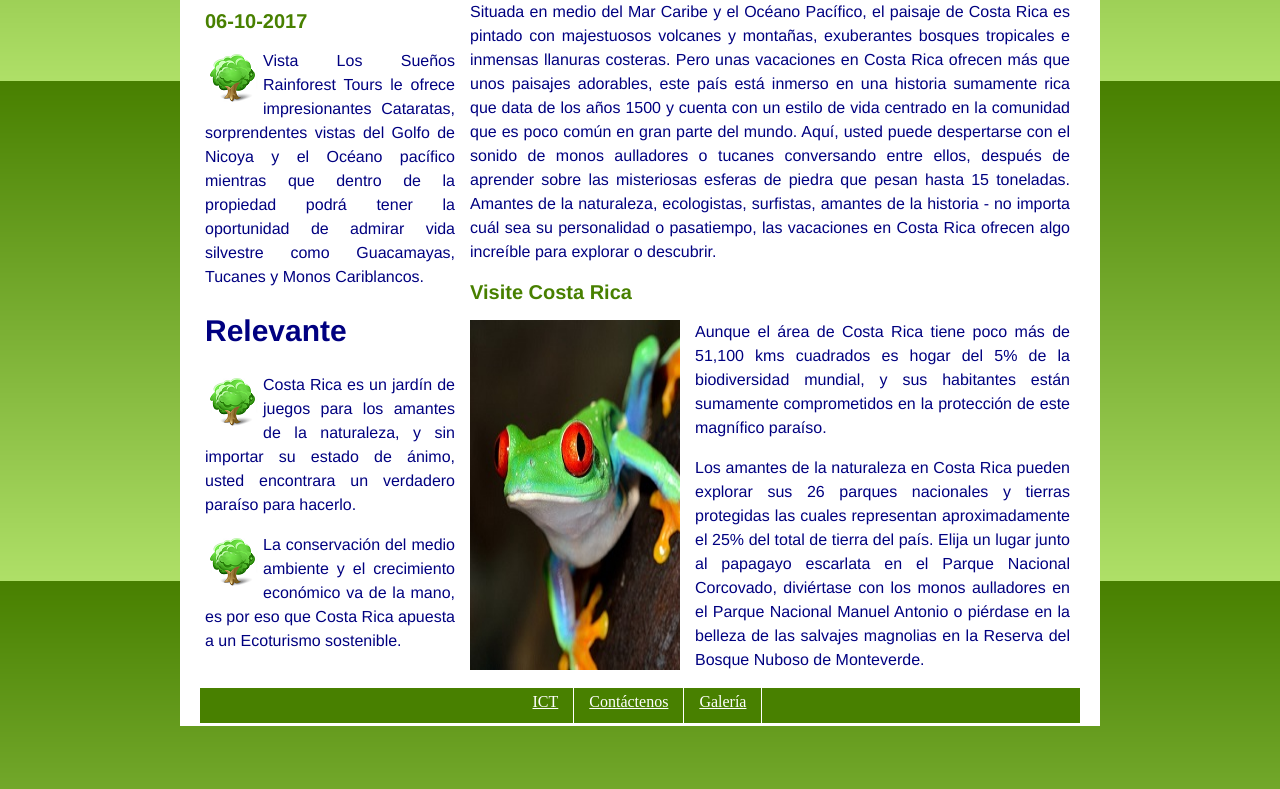
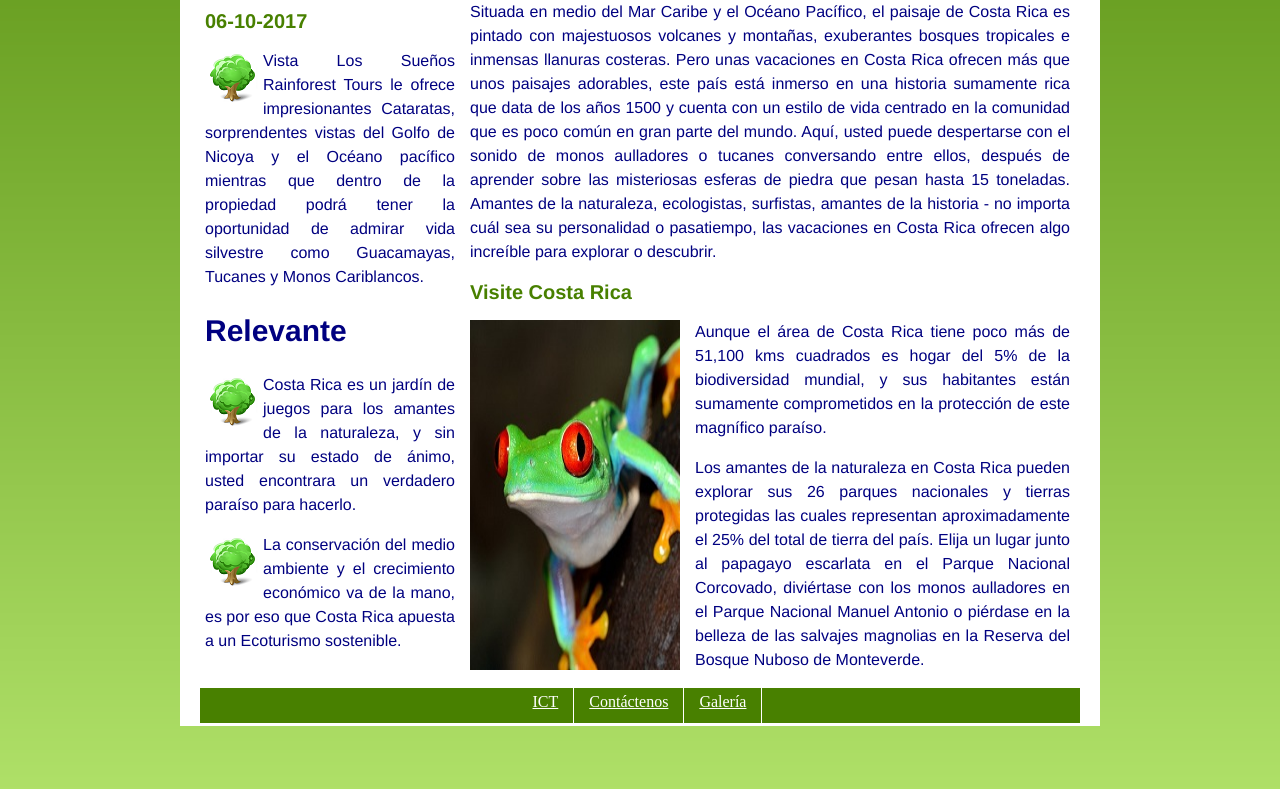
Before and after one commit to FershVilla/GreenCR, a plain HTML site: page index.html in a window 1280 px wide. Shown: the part 419-1208 px from the top of the page. Drawn offline with Linux system fonts and the light colour scheme.

Commit message:
detalles

```diff
--- a/style.css
+++ b/style.css
@@ -1,5 +1,6 @@
 body{
     background: #fff url('images/background.png') ;
+    background-size: contain;/* Expande la inmagen en y*/
 }
 
 #Contenido{
```
